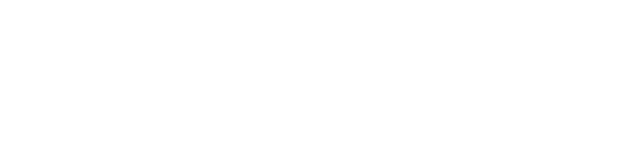
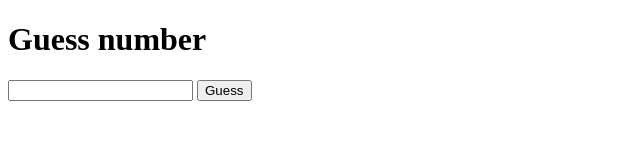
Before and after one commit to yarong111035/random_number, a plain HTML site: page index.html in a window 1280 px wide. Shown: the whole page, without its empty margins (0-640 px from the left). Drawn offline with Linux system fonts and the light colour scheme.

Commit message:
add basic element

```diff
--- a/index.html
+++ b/index.html
@@ -6,6 +6,8 @@
     <title>Document</title>
 </head>
 <body>
-
+    <h1>Guess number</h1>
+    <input type="text">
+    <button>Guess</button>
 </body>
 </html>
```
